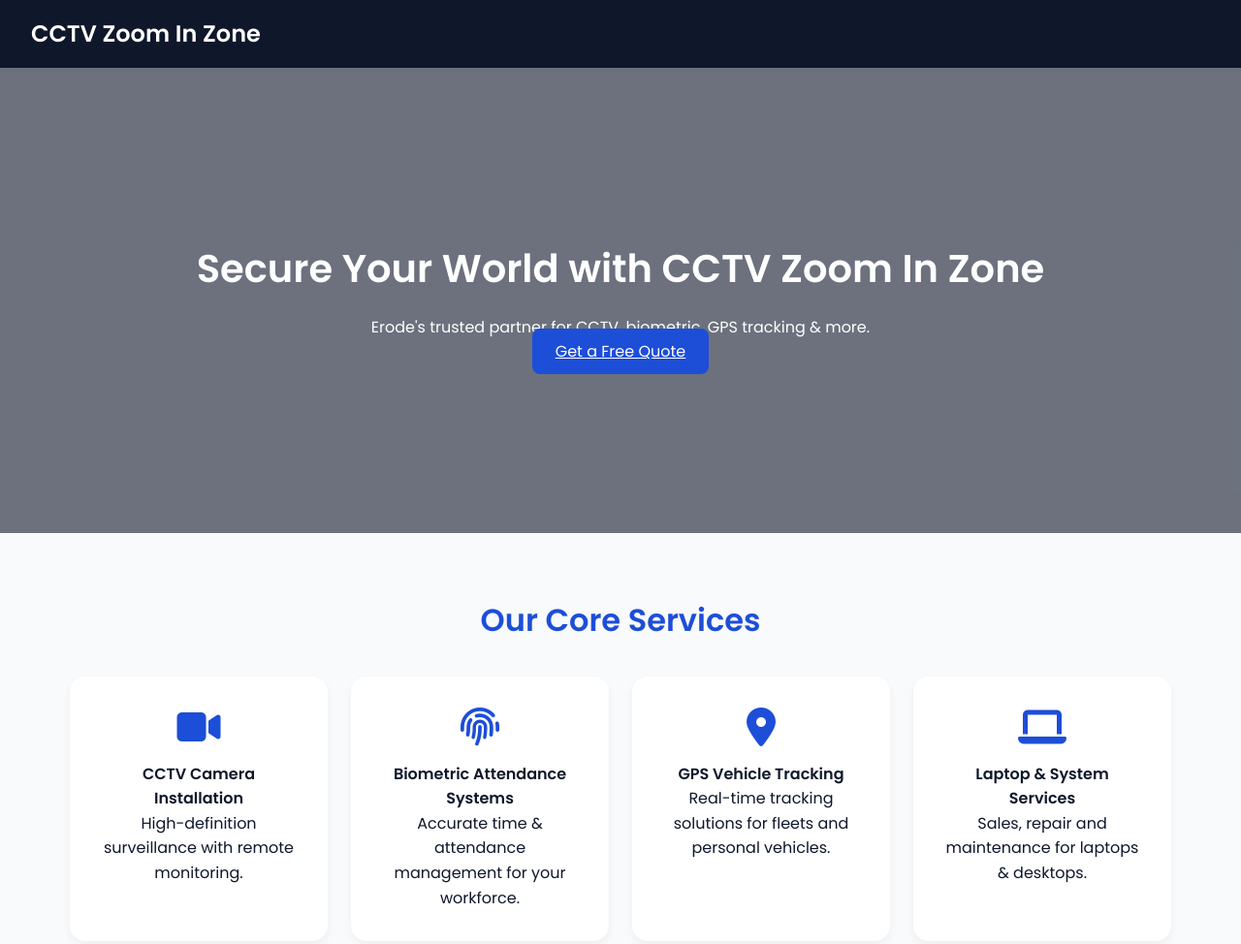
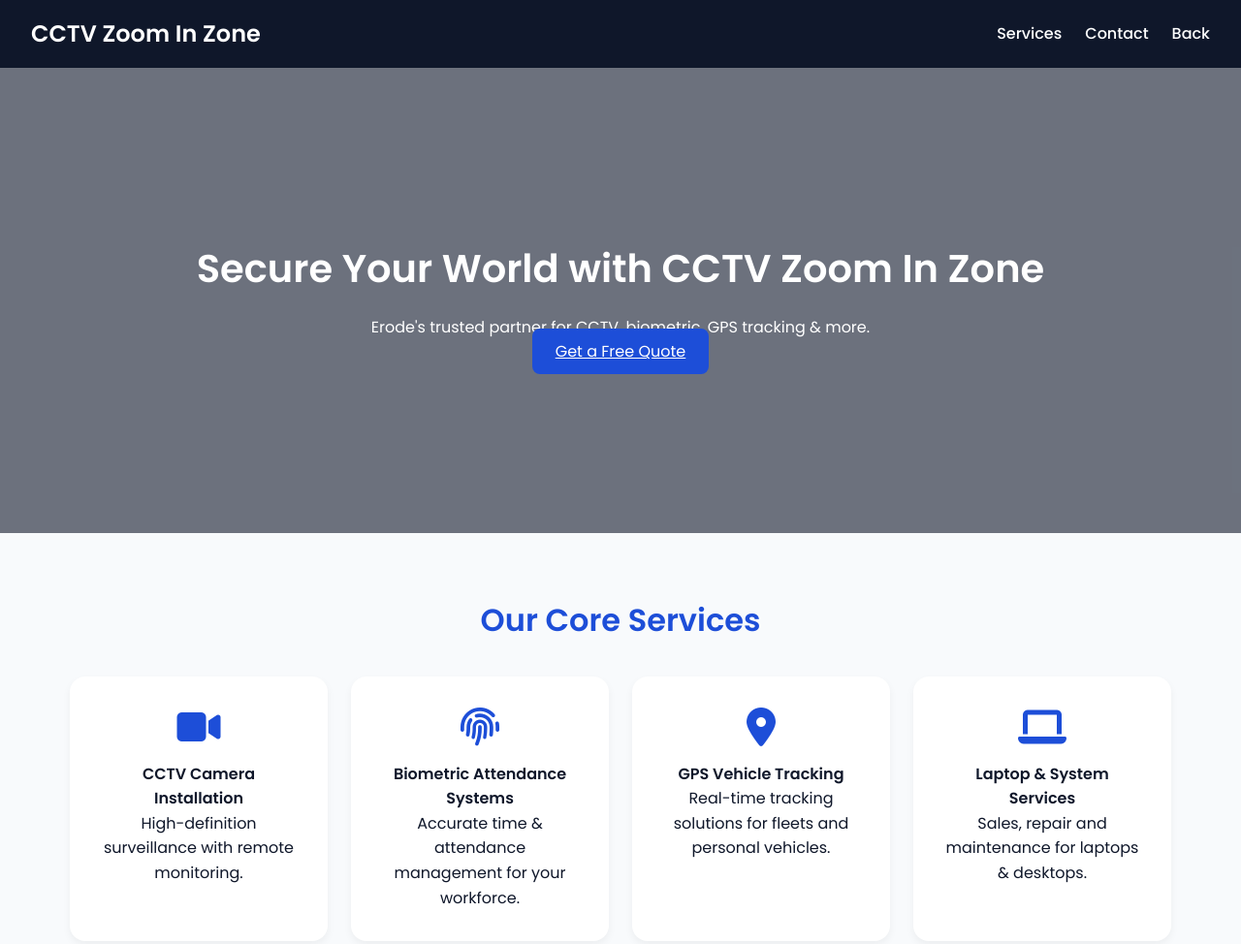
Before and after one commit to nishon92/zoom-in-zone-project, a plain HTML site: page about us.html in a window 1280 px wide. Shown: the top 974 px of the page at 97% size. Drawn offline with Linux system fonts and the light colour scheme.

Commit message:
back button

```diff
--- a/about us.html
+++ b/about us.html
@@ -240,10 +240,9 @@
     <h1>CCTV Zoom In Zone</h1>
     <nav>
       <ul>
-
-
-
-
+        <li><a href="#services">Services</a></li>
+        <li><a href="#contact">Contact</a></li>
+        <li><a href="index.html">Back</a></li>
       </ul>
     </nav>
   </header>
```
